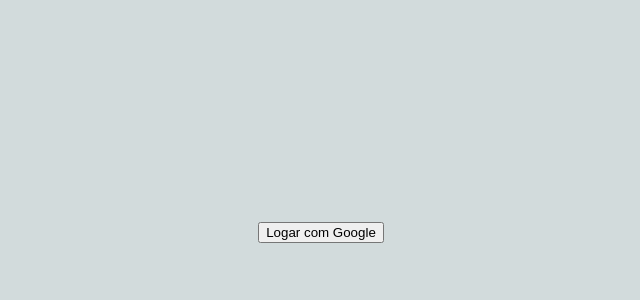
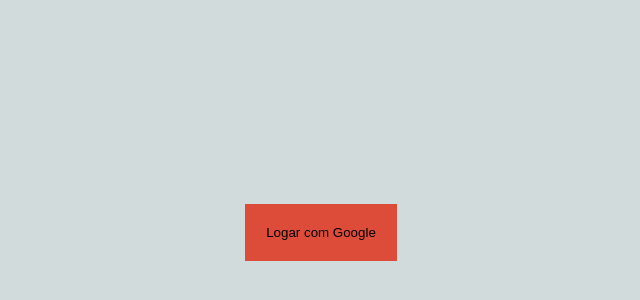
Before and after one commit to mikaelsouza-dev/react-fullstack-whatsapp-clone, a React (Create React App) app: page / in a window 1280 px wide. Shown: the part 168-468 px from the top of the page, without its empty margins (319-959 px from the left). Built offline with nearby package versions, Linux system fonts and the light colour scheme.

Commit message:
style login button

```diff
--- a/src/components/Login.css
+++ b/src/components/Login.css
@@ -4,3 +4,8 @@
     justify-content: center;
     align-items: center
 }
+button {
+    background-color: #DD4B39;
+    padding: 20px;
+    border: 1px solid #DD4B39
+}
```
